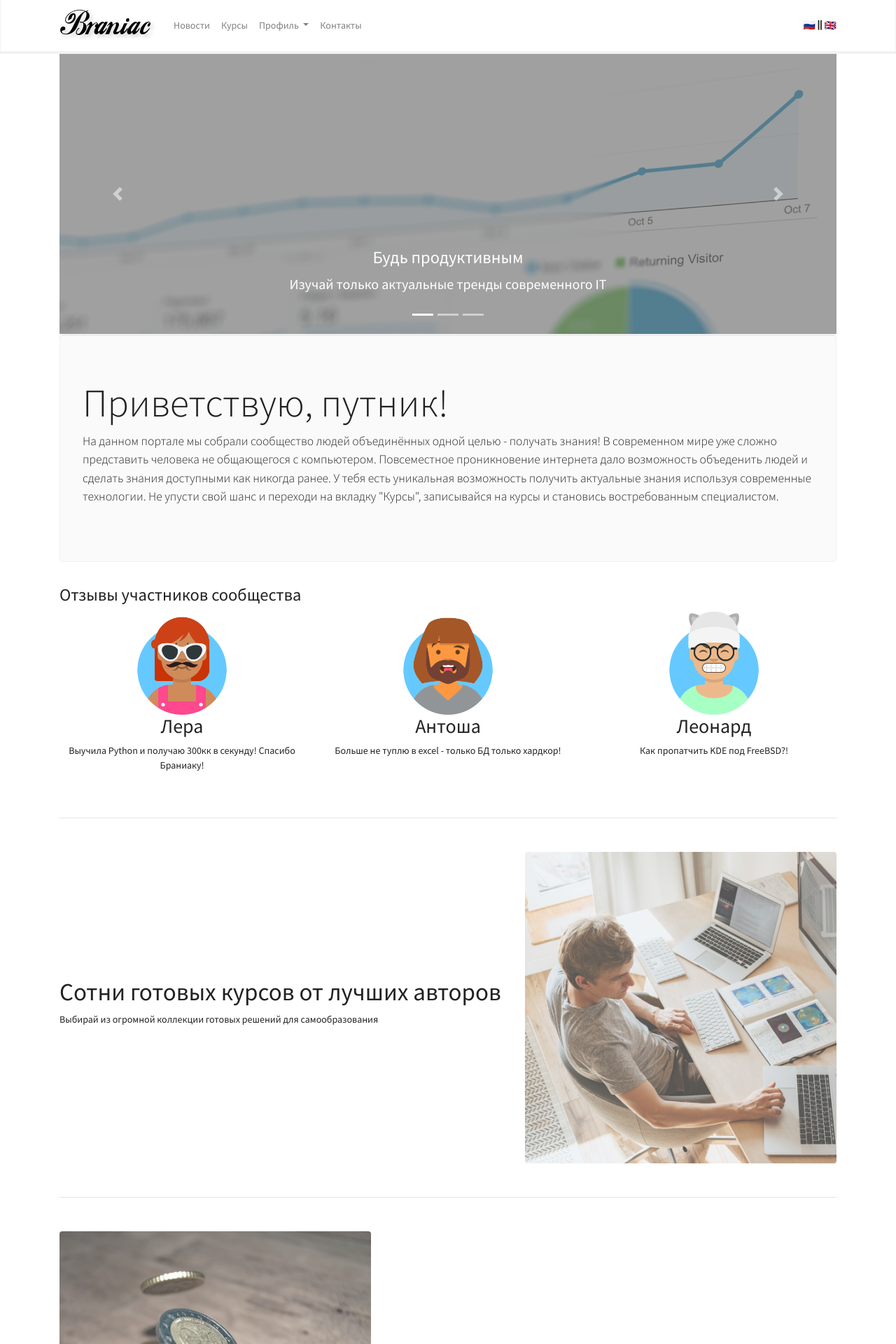
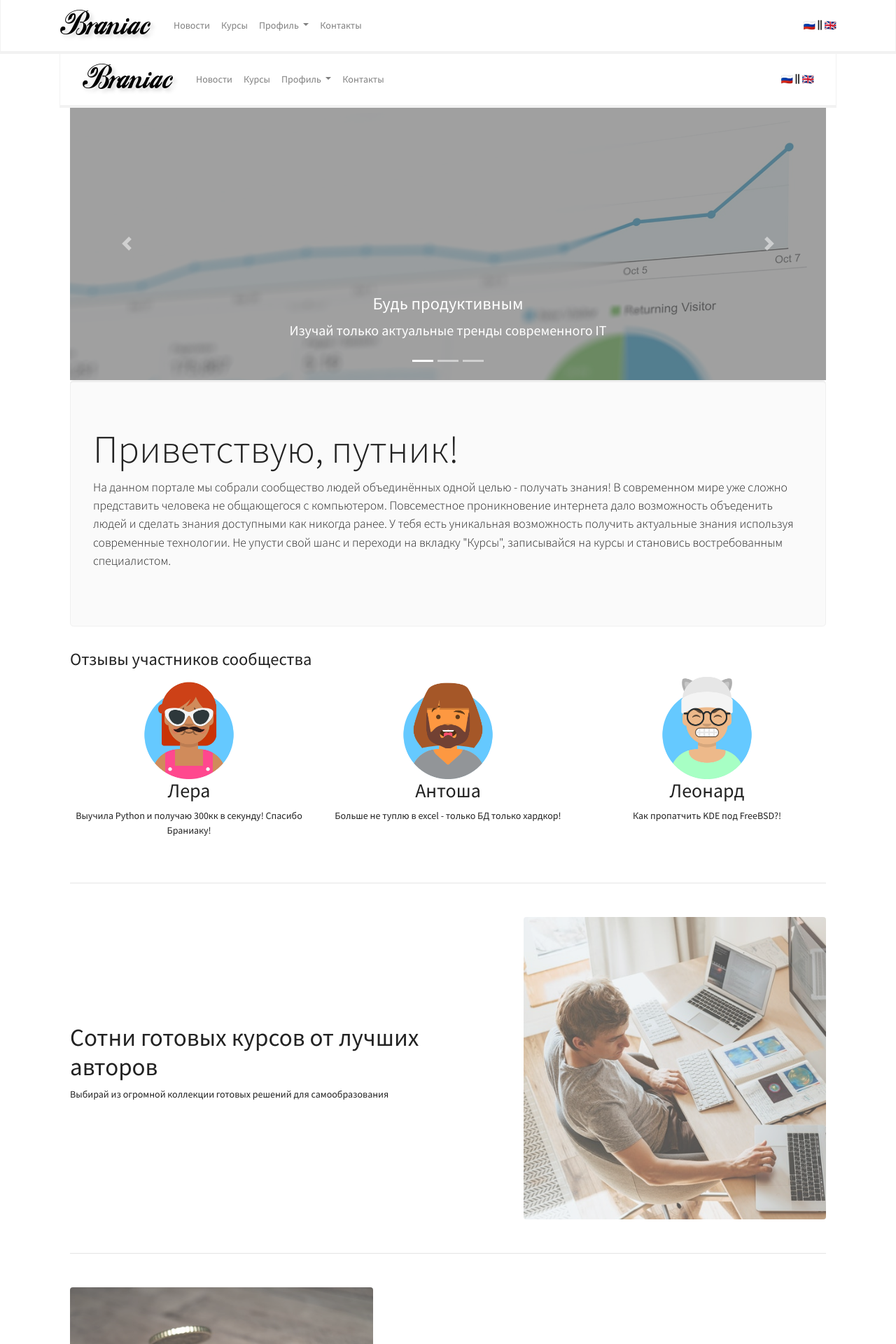
Before and after one commit to DmitriyNizhn/django, a Django app: page /mainapp/ in a window 1280 px wide. Shown: the top 1920 px of the page at 70% size. Run offline with Django 3.2, Linux system fonts and the light colour scheme; some libraries are stand-ins or nearby versions.

Commit message:
lesson_3 Templates including

```diff
--- a/templates/base.html
+++ b/templates/base.html
@@ -20,6 +20,10 @@
 </head>
 
 <body>
+
+    {% include 'includes/main_menu.html' %}
+
+    <div class="container-md">
 
 
 
--- /dev/null
+++ b/templates/includes/main_menu.html
@@ -0,0 +1,43 @@
+<nav class="navbar navbar-expand-lg navbar-light bg-light">
+    <div class="container">
+      <a class="navbar-brand" href="index.html">
+        <img src="/static/img/logo.png" alt="">
+      </a>
+      <button class="navbar-toggler" type="button" data-toggle="collapse" data-target="#navbarSupportedContent"
+        aria-controls="navbarSupportedContent" aria-expanded="false" aria-label="Toggle navigation">
+        <span class="navbar-toggler-icon"></span>
+      </button>
+
+      <div class="collapse navbar-collapse" id="navbarSupportedContent">
+        <ul class="navbar-nav mr-auto">
+          <li class="nav-item ">
+            <a class="nav-link" href="news.html">Новости</a>
+          </li>
+          <li class="nav-item ">
+            <a class="nav-link" href="courses_list.html">Курсы</a>
+          </li>
+          <li class="nav-item dropdown">
+            <a class="nav-link dropdown-toggle" href="#" id="ddProfile" role="button" data-toggle="dropdown"
+              aria-haspopup="true" aria-expanded="false">
+              Профиль
+            </a>
+            <div class="dropdown-menu" aria-labelledby="ddProfile">
+              <a class="dropdown-item" href="#">Редактировать
+                профиль</a>
+              <a class="dropdown-item" href="#">Мои курсы</a>
+              <div class="dropdown-divider"></div>
+              <a class="dropdown-item" href="#">Модерация</a>
+              <a class="dropdown-item" href="#">Административный
+                раздел</a>
+              <div class="dropdown-divider"></div>
+              <a class="dropdown-item" href="#">Выход</a>
+            </div>
+          </li>
+          <li class="nav-item ">
+            <a class="nav-link" href="contacts.html">Контакты</a>
+          </li>
+        </ul>
+        <span><a href="#">🇷🇺</a> <i class="fas fa-grip-lines-vertical"></i> <a href="#">🇬🇧</a></span>
+      </div>
+    </div>
+  </nav>
```
